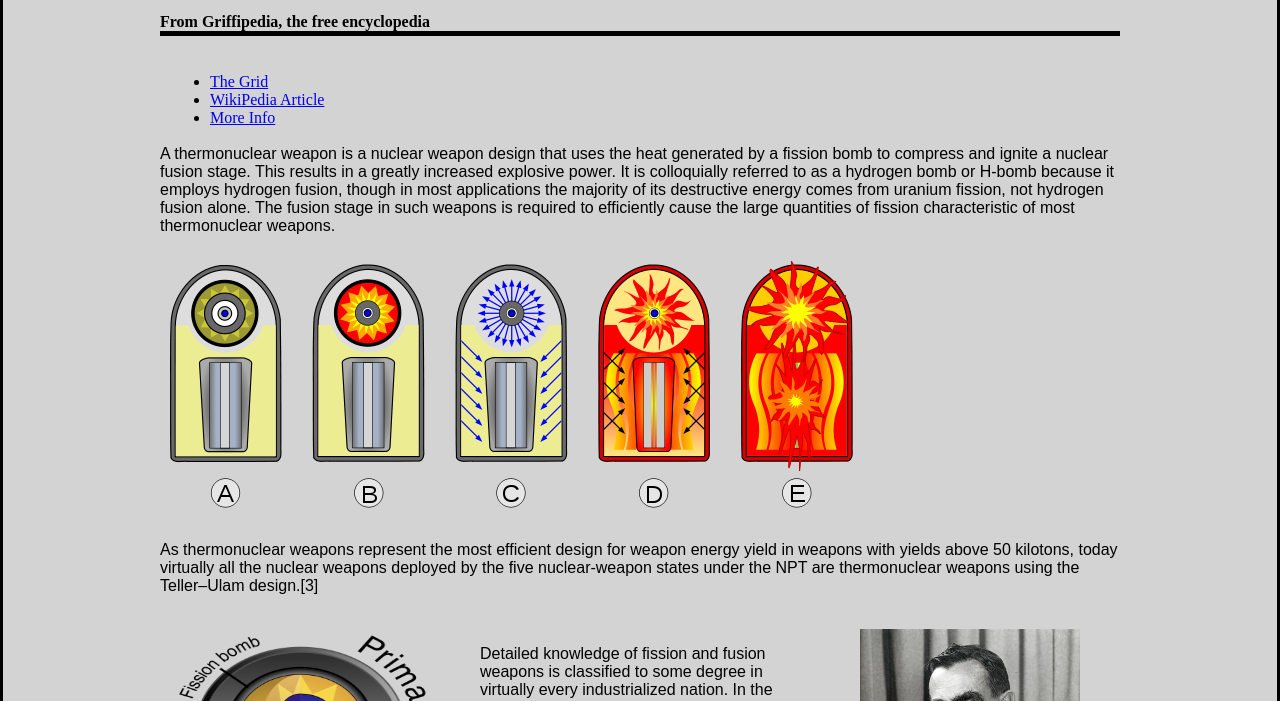
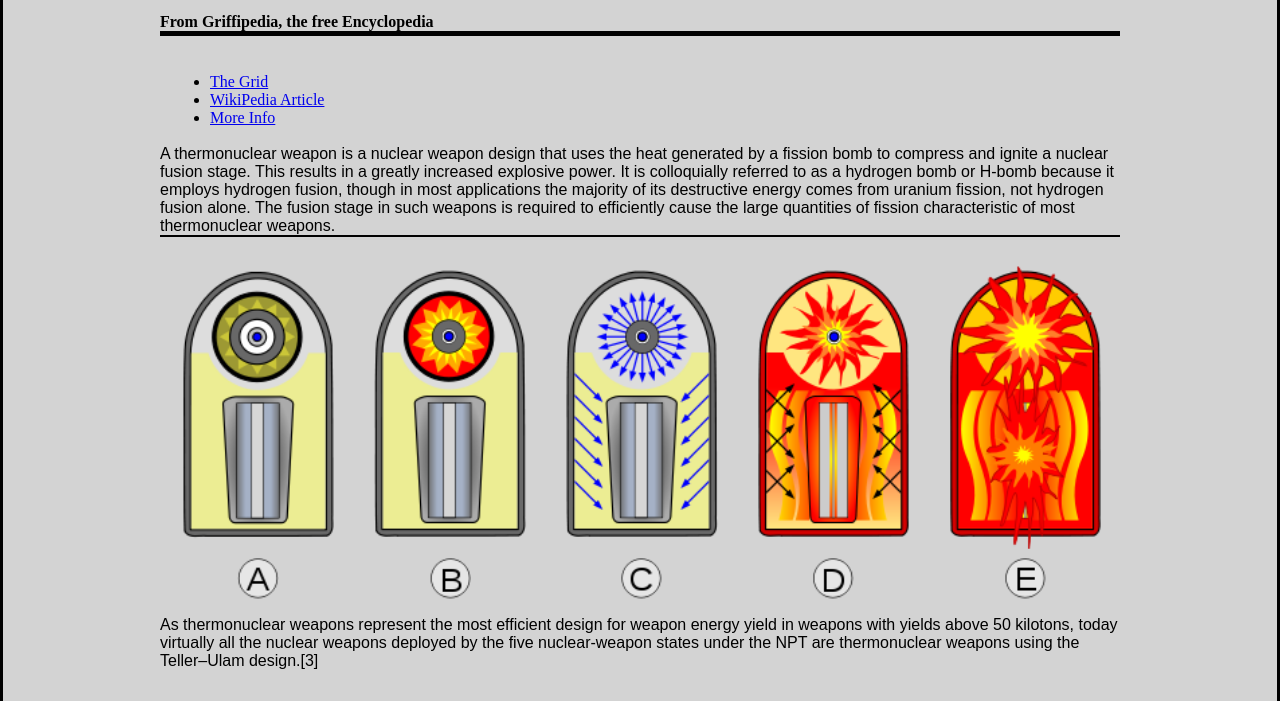
Before and after one commit to griffshelley/368-Website-Starter-master, a plain HTML site: page index.html in a window 1280 px wide. Shown: the part 75-776 px from the top of the page. Drawn offline with Linux system fonts and the light colour scheme; a web font is replaced by a local one.

Commit message:
changes for monday 21

```diff
--- a/css/styles.css
+++ b/css/styles.css
@@ -46,5 +46,9 @@ p {
 }
 
 .paragraph1{
-			border: 2px;
+			border-bottom: 2px solid black;
 }
+
+.bombpic{
+		align: center;
+}
--- a/index.html
+++ b/index.html
@@ -6,8 +6,7 @@
 
 	<title>Griff Shelley Assignmen 3</title>
 
-	<link href="..img/favicon.ico" rel="icon" type="image/x-icon" />
-
+	<link href="favicon.ico"/>
 	<link href='http://fonts.googleapis.com/css?family=Montaga' rel='stylesheet' type='text/css'>
 	<link rel="stylesheet" href="css/normalize.css" />
 	<link rel="stylesheet" href="css/960.css" />
@@ -23,7 +22,7 @@
     <h1 class="header"><span class="dropcap">T</span>hermonuclear Weapon</h1>
 
 
-    <h4 class="headerlev2">From Griffipedia, the free encyclopedia</h4>
+    <h4 class="headerlev2">From Griffipedia, the free Encyclopedia</h4>
 
 
 <!--navigation-->
@@ -49,7 +48,7 @@
 <!--Image 1-->
 
 
- 		<img src="teller-ulam-bomb.png"/>
+ 		<img src="teller-ulam-bomb.png" class="grid_12"/>
 
 
 
```
Also changed, not shown: css/._960.css (deleted), css/._normalize.css (deleted), css/._styles.css (deleted), img/._logo.jpg (deleted), img/._woodgrain.png (deleted), 3 other files.
